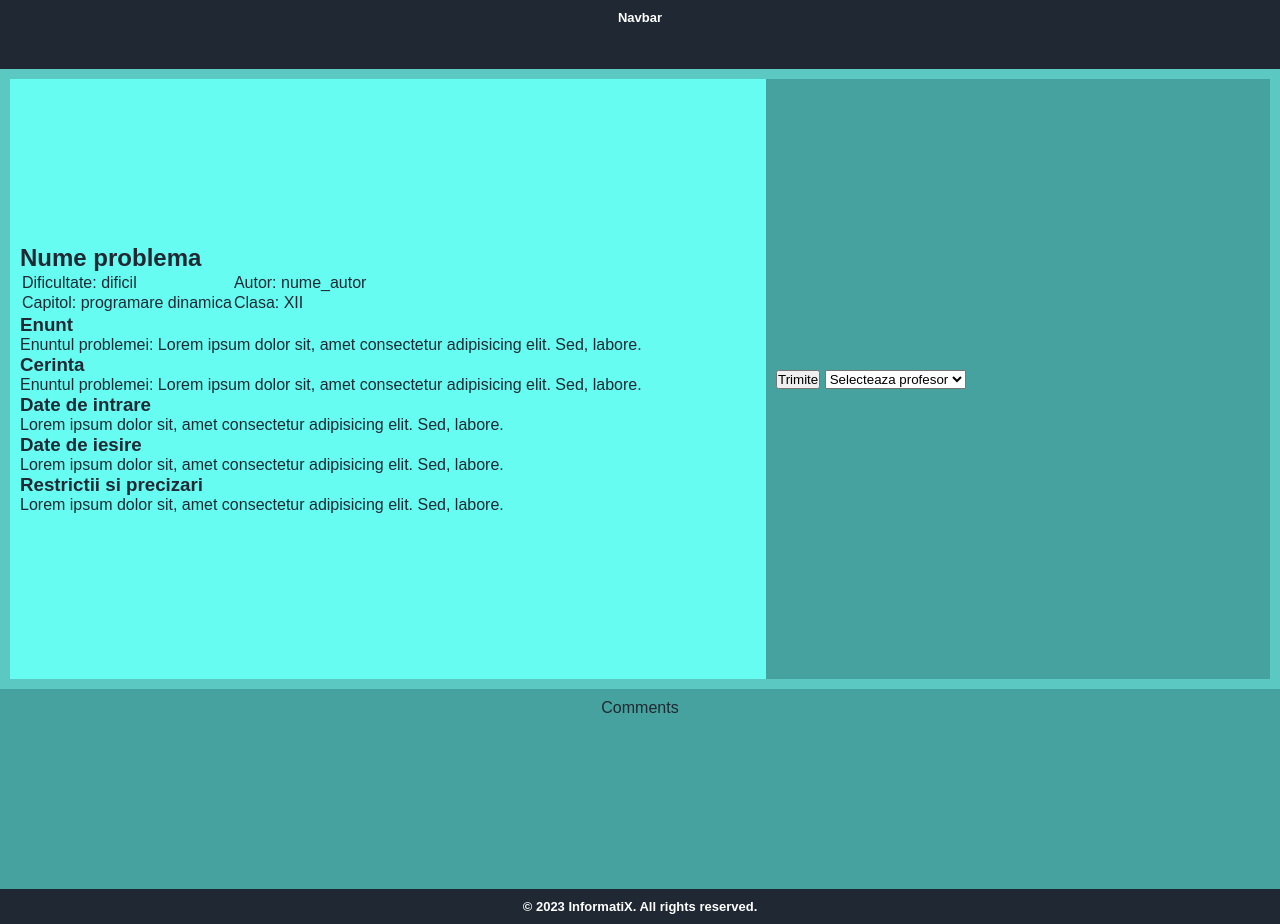
After one commit to StefanUAIC/FII-TW, a web app: file problem-student.html in a window 1280 px wide. The commit adds this page. Run offline with its HTML, style and script files only (its server is not run), Linux system fonts and the light colour scheme.

Commit message:
added basic layout for problem page

```diff
--- /dev/null
+++ b/problem-student.html
@@ -0,0 +1,68 @@
+<!DOCTYPE html>
+<html lang="en">
+<head>
+    <meta charset="UTF-8">
+    <meta http-equiv="X-UA-Compatible" content="IE=edge">
+    <meta name="viewport" content="width=device-width, initial-scale=1.0">
+    <link rel="stylesheet" href="styles/problem.css">
+    <title>InformatiX - Vizualizare problema</title>
+</head>
+<body>
+
+    <section class="navbar">Navbar</section>
+    <section class="problem-container">
+        <div class="description-container">
+            <div class="tags-container">
+                <h2 class="problem-name">Nume problema</h2>
+                <table>
+                    <tr>
+                        <td><div class="tag tag-dificultate">Dificultate: dificil</div></td>
+                        <td><div class="tag tag-autor"></div>Autor: nume_autor</td>
+                    </tr>
+                    <tr>
+                        <td><div class="tag tag-capitol"></div>Capitol: programare dinamica</td>
+                        <td><div class="tag tag-clasa">Clasa: XII</div></td>
+                    </tr>
+                </table>
+            </div>
+            <div class="statement">
+                <div class="section">
+                    <h3>Enunt</h3>
+                    <p>Enuntul problemei: Lorem ipsum dolor sit, amet consectetur adipisicing elit. Sed, labore.</p>
+                </div>
+                <div class="section">
+                    <h3>Cerinta</h3>
+                    <p>Enuntul problemei: Lorem ipsum dolor sit, amet consectetur adipisicing elit. Sed, labore.</p>
+                </div>
+                <div class="section">
+                    <h3>Date de intrare</h3>
+                    <p>Lorem ipsum dolor sit, amet consectetur adipisicing elit. Sed, labore.</p>
+                </div>
+                <div class="section">
+                    <h3>Date de iesire</h3>
+                    <p>Lorem ipsum dolor sit, amet consectetur adipisicing elit. Sed, labore.</p>
+                </div>
+                <div class="section">
+                    <h3>Restrictii si precizari</h3>
+                    <p>Lorem ipsum dolor sit, amet consectetur adipisicing elit. Sed, labore.</p>
+                </div>
+            </div>
+            <div class="star-rating"></div>
+        </div>
+        <div class="code-container">
+            <div class="code-editor"></div>
+            <div class="code-buttons">
+                <button class="code-button">Trimite</button>
+                <select name="Alege Profesor" id="profesor">
+                    <option value="profesor0">Selecteaza profesor</option>
+                    <option value="profesor1">Profesor 1</option>
+                    <option value="profesor2">Profesor 2</option>
+                </select>
+            </div>
+        </div>
+    </section>
+    <section class="comments-container">Comments</section>
+    <section class="footer">© 2023 InformatiX. All rights reserved.</section>
+
+</body>
+</html>
--- a/styles/home.css
+++ b/styles/home.css
@@ -170,14 +170,14 @@ body{
     transition: 0.5s;
 }
 
-@media screen and (max-width: 820px){
+@media screen and (max-width: 900px){
     .top-container{
         flex-direction: column;
         height: auto;
     }
 }
 
-@media screen and (max-width: 820px){
+@media screen and (max-width: 900px){
     .logo{
         width: 100%;
         height: 300px;
--- /dev/null
+++ b/styles/problem.css
@@ -0,0 +1,94 @@
+* {
+    margin: 0;
+    padding: 0;
+    box-sizing: border-box;
+}
+
+:root{
+    --color-black: #0B0C10;
+    --color-dark-gray: #1F2833;
+    --color-light-gray: #C5C6C7;
+    --color-light-turq: #66FCF1;
+    --color-dark-turq: #45A29E;
+}
+
+
+body{
+    width: 100%;
+    min-height: 100vh;
+    display: flex;
+    flex-direction: column;
+    font-family: 'Montserrat', sans-serif;
+    color: var(--color-dark-gray);
+    background-color: var(--color-light-gray);
+}
+
+.navbar {
+    width: 100%;
+    height: 69px;
+    background-color: var(--color-dark-gray);
+    color: #fff;
+    padding: 10px;
+    text-align: center;
+    font-size: 20px;
+    font-weight: bold;
+    font-size: small;
+}
+
+.problem-container {
+    background-color: #5bc8c2;
+    padding: 10px;
+    overflow: auto;
+    width: 100%;
+    display: flex;
+    flex-direction: row;
+    flex-wrap: wrap;
+    justify-content: center;
+}
+
+.description-container {
+    min-height: 600px;
+    background-color: #66FCF1;
+    padding: 10px;
+    overflow: auto;
+    width: 60%;
+    display: flex;
+    flex-direction: column;
+    justify-content: center;
+}
+
+.code-container {
+    min-height: 600px;
+    background-color: #45A29E;
+    padding: 10px;
+    overflow: auto;
+    width: 40%;
+    display: flex;
+    flex-direction: column;
+    justify-content: center;
+}
+
+.comments-container {
+    min-height: 200px;
+    background-color: #45A29E;
+    padding: 10px;
+    overflow: auto;
+    width: 100%;
+    display: flex;
+    flex-direction: row;
+    flex-wrap: wrap;
+    justify-content: center;
+}
+
+.footer {
+    width: 100%;
+    height: auto;
+    background-color: var(--color-dark-gray);
+    color: #fff;
+    padding: 10px;
+    text-align: center;
+    font-size: 20px;
+    font-weight: bold;
+    margin-top: auto;
+    font-size: small;
+}
```
